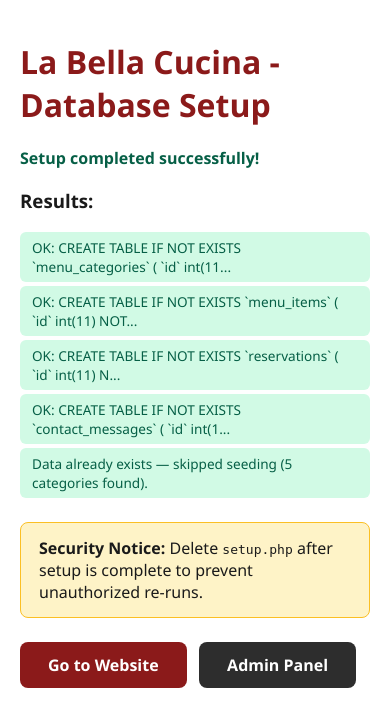
After one commit to hardikm-code/claud_project, a PHP site: page /setup.php in a window 390 px wide. The commit adds this page. Shown: the top 727 px of the page. Run offline with PHP 8.4, Linux system fonts and the light colour scheme; data comes from the database, SQL or seed files in the repository; some libraries are stand-ins or nearby versions.

Commit message:
Build complete PHP MySQL restaurant website
- index.php: Home page with hero, about, featured menu, testimonials, contact form
- menu.php: Full menu with tabbed category navigation
- reservations.php: Online reservation form with validation
- admin.php: Full admin panel (dashboard, reservations, menu management, messages)
- config.php: DB connection and shared helpers
- style.css: Complete responsive stylesheet with custom design system
- header.php / footer.php: Shared layout partials
- database.sql: Schema + seed data SQL file
- setup.php: Browser-based DB installer

Co-Authored-By: Claude Sonnet 4.6 <noreply@anthropic.com>

```diff
--- a/reservations.php
+++ b/reservations.php
@@ -31,8 +31,6 @@ if ($_SERVER['REQUEST_METHOD'] === 'POST' && isset($_POST['reservation_submit'])
 
     if (empty($errors)) {
         $stmt = $conn->prepare("INSERT INTO reservations (name, email, phone, date, time, guests, special_requests) VALUES (?, ?, ?, ?, ?, ?, ?)");
-        $stmt->bind_param("ssssssi", $name, $email, $phone, $date, $time, $guests, $special);
-        // Fix: bind_param expects int for 'i', not string
         $stmt->bind_param("sssssis", $name, $email, $phone, $date, $time, $guests, $special);
         if ($stmt->execute()) {
             $msg = '<div class="alert alert-success">
--- /dev/null
+++ b/setup.php
@@ -0,0 +1,171 @@
+<?php
+/**
+ * La Bella Cucina - Database Setup Script
+ * Visit this file once to create tables and seed data.
+ * DELETE this file after setup is complete!
+ */
+define('DB_HOST', 'localhost');
+define('DB_USER', 'marketingelsnerd_claud');
+define('DB_PASS', 'K-QDs43-C~purMBe');
+define('DB_NAME', 'marketingelsnerd_claud');
+
+$conn = new mysqli(DB_HOST, DB_USER, DB_PASS, DB_NAME);
+if ($conn->connect_error) {
+    die("<p style='color:red;font-family:sans-serif;padding:20px;'>Connection failed: " . $conn->connect_error . "</p>");
+}
+$conn->set_charset("utf8mb4");
+
+$sql = "
+CREATE TABLE IF NOT EXISTS `menu_categories` (
+  `id` int(11) NOT NULL AUTO_INCREMENT,
+  `name` varchar(100) NOT NULL,
+  `display_order` int(11) DEFAULT 0,
+  PRIMARY KEY (`id`)
+) ENGINE=InnoDB DEFAULT CHARSET=utf8mb4;
+
+CREATE TABLE IF NOT EXISTS `menu_items` (
+  `id` int(11) NOT NULL AUTO_INCREMENT,
+  `category_id` int(11) NOT NULL,
+  `name` varchar(200) NOT NULL,
+  `description` text,
+  `price` decimal(10,2) NOT NULL,
+  `is_featured` tinyint(1) DEFAULT 0,
+  `is_available` tinyint(1) DEFAULT 1,
+  `created_at` timestamp DEFAULT CURRENT_TIMESTAMP,
+  PRIMARY KEY (`id`),
+  FOREIGN KEY (`category_id`) REFERENCES `menu_categories`(`id`) ON DELETE CASCADE
+) ENGINE=InnoDB DEFAULT CHARSET=utf8mb4;
+
+CREATE TABLE IF NOT EXISTS `reservations` (
+  `id` int(11) NOT NULL AUTO_INCREMENT,
+  `name` varchar(200) NOT NULL,
+  `email` varchar(200) NOT NULL,
+  `phone` varchar(50) NOT NULL,
+  `date` date NOT NULL,
+  `time` time NOT NULL,
+  `guests` int(11) NOT NULL,
+  `special_requests` text,
+  `status` enum('pending','confirmed','cancelled') DEFAULT 'pending',
+  `created_at` timestamp DEFAULT CURRENT_TIMESTAMP,
+  PRIMARY KEY (`id`)
+) ENGINE=InnoDB DEFAULT CHARSET=utf8mb4;
+
+CREATE TABLE IF NOT EXISTS `contact_messages` (
+  `id` int(11) NOT NULL AUTO_INCREMENT,
+  `name` varchar(200) NOT NULL,
+  `email` varchar(200) NOT NULL,
+  `message` text NOT NULL,
+  `is_read` tinyint(1) DEFAULT 0,
+  `created_at` timestamp DEFAULT CURRENT_TIMESTAMP,
+  PRIMARY KEY (`id`)
+) ENGINE=InnoDB DEFAULT CHARSET=utf8mb4;
+";
+
+$errors  = [];
+$success = [];
+
+// Execute table creation statements one by one
+foreach (array_filter(array_map('trim', explode(';', $sql))) as $stmt) {
+    if (empty($stmt)) continue;
+    if ($conn->query($stmt) === TRUE) {
+        $success[] = "OK: " . substr($stmt, 0, 60) . "...";
+    } else {
+        $errors[] = "Error: " . $conn->error . " in: " . substr($stmt, 0, 80);
+    }
+}
+
+// Check if menu_categories is empty, then seed data
+$count = $conn->query("SELECT COUNT(*) as c FROM menu_categories")->fetch_assoc()['c'];
+
+if ($count == 0) {
+    $seeds = [
+        "INSERT INTO menu_categories (name, display_order) VALUES ('Starters',1),('Main Course',2),('Pasta & Risotto',3),('Desserts',4),('Drinks',5)",
+    ];
+
+    $itemSeeds = [
+        [1, 'Bruschetta al Pomodoro', 'Toasted bread with fresh tomatoes, garlic, basil and olive oil', 8.50, 1],
+        [1, 'Caprese Salad', 'Fresh mozzarella, heirloom tomatoes, basil and balsamic glaze', 12.00, 0],
+        [1, 'Calamari Fritti', 'Crispy fried calamari rings served with marinara sauce', 14.00, 1],
+        [1, 'Antipasto Platter', 'Selection of cured meats, cheeses, olives and pickled vegetables', 18.00, 0],
+        [2, 'Bistecca alla Fiorentina', 'Grilled T-bone steak with rosemary, garlic and lemon (16oz)', 52.00, 1],
+        [2, 'Pollo al Limone', 'Pan-seared chicken breast with lemon-caper butter sauce', 28.00, 0],
+        [2, 'Branzino al Forno', 'Oven-roasted sea bass with capers, olives and cherry tomatoes', 36.00, 1],
+        [2, 'Osso Buco', 'Braised veal shank with gremolata and saffron risotto', 44.00, 1],
+        [3, 'Tagliatelle al Ragù', 'Hand-cut pasta with slow-cooked Bolognese meat sauce', 22.00, 1],
+        [3, 'Penne all\'Arrabbiata', 'Penne pasta with spicy tomato sauce, garlic and fresh chili', 18.00, 0],
+        [3, 'Risotto ai Funghi Porcini', 'Creamy Arborio rice with wild porcini mushrooms and Parmigiano', 24.00, 0],
+        [3, 'Gnocchi al Gorgonzola', 'Handmade potato gnocchi with creamy Gorgonzola and walnut sauce', 20.00, 0],
+        [4, 'Tiramisu', 'Classic Italian dessert with mascarpone, espresso and ladyfingers', 9.00, 1],
+        [4, 'Panna Cotta', 'Vanilla panna cotta with seasonal berry coulis', 8.00, 0],
+        [4, 'Cannoli Siciliani', 'Two crispy shells filled with sweetened ricotta and chocolate chips', 8.50, 0],
+        [4, 'Gelato del Giorno', 'Three scoops of house-made gelato (ask your server for flavors)', 7.00, 0],
+        [5, 'San Pellegrino', 'Still or sparkling mineral water (750ml)', 4.00, 0],
+        [5, 'Italian Sodas', 'Limonata, Aranciata or Chinotto (330ml)', 4.50, 0],
+        [5, 'Espresso', 'Single or double shot espresso', 3.50, 0],
+        [5, 'House Wine', 'Glass of red or white Italian house wine', 9.00, 0],
+    ];
+
+    foreach ($seeds as $s) {
+        if ($conn->query($s)) {
+            $success[] = "Seeded: menu_categories";
+        } else {
+            $errors[] = "Seed error: " . $conn->error;
+        }
+    }
+
+    $stmt = $conn->prepare("INSERT INTO menu_items (category_id, name, description, price, is_featured) VALUES (?, ?, ?, ?, ?)");
+    foreach ($itemSeeds as $item) {
+        $stmt->bind_param("issdi", $item[0], $item[1], $item[2], $item[3], $item[4]);
+        if ($stmt->execute()) {
+            $success[] = "Seeded item: " . $item[1];
+        } else {
+            $errors[] = "Item seed error: " . $conn->error;
+        }
+    }
+    $stmt->close();
+} else {
+    $success[] = "Data already exists — skipped seeding ($count categories found).";
+}
+
+$conn->close();
+?>
+<!DOCTYPE html>
+<html lang="en">
+<head>
+    <meta charset="UTF-8">
+    <title>Database Setup</title>
+    <style>
+        body { font-family: 'Segoe UI', sans-serif; max-width: 700px; margin: 40px auto; padding: 0 20px; color: #1a1a1a; }
+        h1 { color: #8B1A1A; }
+        .ok  { color: #065f46; background: #d1fae5; padding: 6px 12px; border-radius: 6px; margin: 4px 0; font-size: 0.85rem; }
+        .err { color: #991b1b; background: #fee2e2; padding: 6px 12px; border-radius: 6px; margin: 4px 0; font-size: 0.85rem; }
+        .cta { display: inline-block; margin-top: 24px; padding: 12px 28px; background: #8B1A1A; color: white; border-radius: 8px; text-decoration: none; font-weight: 600; }
+        .warn { background: #fef3c7; border: 1px solid #fbbf24; padding: 14px 18px; border-radius: 8px; margin-top: 24px; }
+    </style>
+</head>
+<body>
+    <h1>La Bella Cucina - Database Setup</h1>
+
+    <?php if (empty($errors)): ?>
+    <p style="color:#065f46; font-weight:600;">Setup completed successfully!</p>
+    <?php else: ?>
+    <p style="color:#991b1b; font-weight:600;"><?php echo count($errors); ?> error(s) occurred.</p>
+    <?php endif; ?>
+
+    <h3>Results:</h3>
+    <?php foreach ($success as $s): ?>
+    <div class="ok"><?php echo htmlspecialchars($s); ?></div>
+    <?php endforeach; ?>
+    <?php foreach ($errors as $e): ?>
+    <div class="err"><?php echo htmlspecialchars($e); ?></div>
+    <?php endforeach; ?>
+
+    <div class="warn">
+        <strong>Security Notice:</strong> Delete <code>setup.php</code> after setup is complete to prevent unauthorized re-runs.
+    </div>
+
+    <a href="index.php" class="cta">Go to Website</a>
+    &nbsp;
+    <a href="admin.php" class="cta" style="background:#2D2D2D;">Admin Panel</a>
+</body>
+</html>
```
